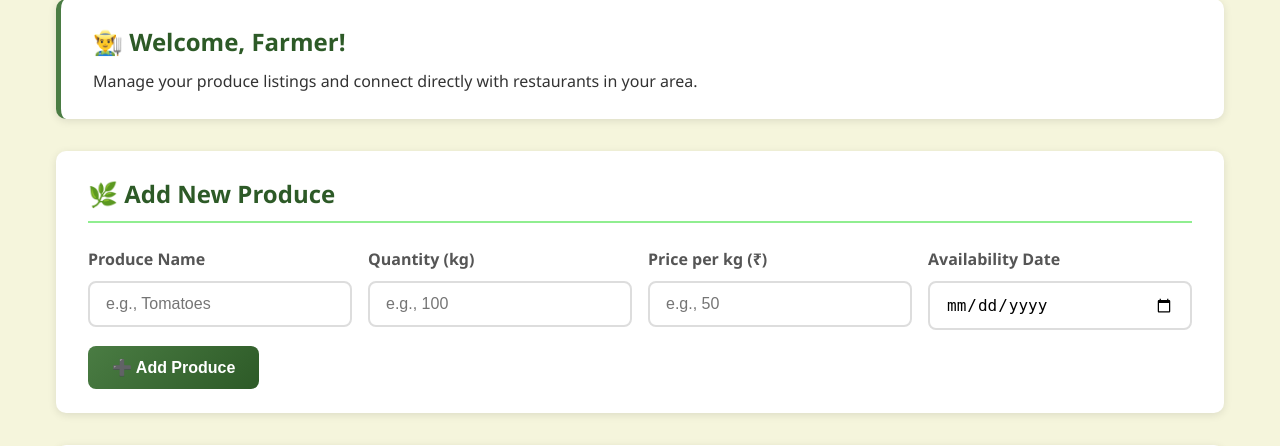
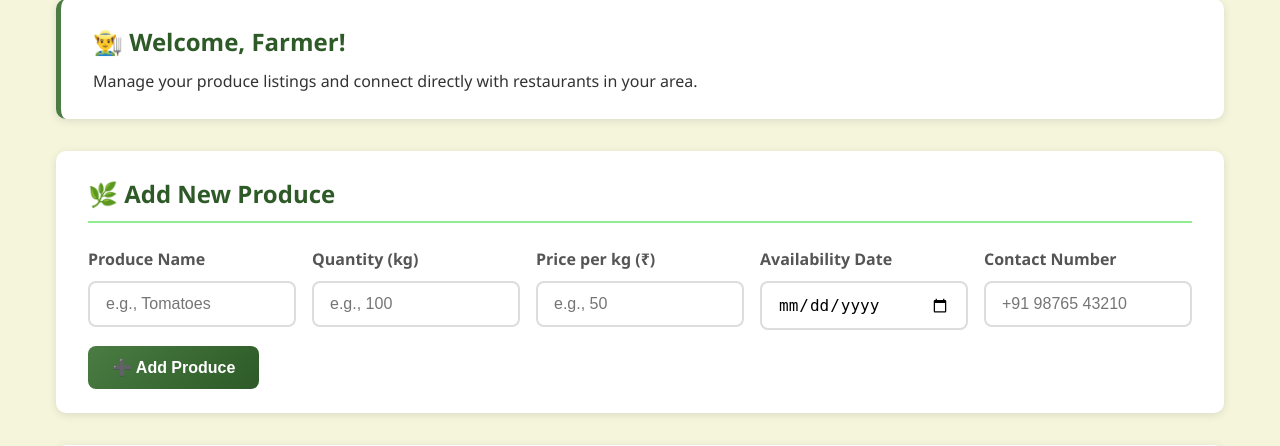
Before and after one commit to Maheshmahi280/agritech, a Django app: template myproject/frontend/templates/farmer_dashboard.html in a window 1280 px wide. Shown: the part 111-557 px from the top of the page. Run offline with Django 3.2, Linux system fonts and the light colour scheme; the template is opened without the code that fills it, so the values that code supplies are empty.

Commit message:
Fix CSRF token and form field names in Add Produce form

```diff
--- a/myproject/frontend/templates/base.html
+++ b/myproject/frontend/templates/base.html
@@ -7,8 +7,7 @@
     <title>{% block title %}AgriConnect{% endblock %}</title>
     {% load static %}
     <link rel="icon" type="image/svg+xml" href="{% static 'favicon.svg' %}">
-    <link rel="stylesheet" href="{% static 'style.css' %}">
-    {% block extra_css %}{% endblock %}
+    <link rel="stylesheet" href="{% static 'style.css' %}"> {% block extra_css %}{% endblock %}
     <style>
         * {
             margin: 0;
@@ -22,7 +21,8 @@
             background-color: #f5f5f5;
         }
 
-        html, body {
+        html,
+        body {
             height: 100%;
         }
 
--- a/myproject/frontend/templates/farmer_dashboard.html
+++ b/myproject/frontend/templates/farmer_dashboard.html
@@ -301,11 +301,12 @@
         <!-- Section: Add Produce Form -->
         <section class="card">
             <h2>🌿 Add New Produce</h2>
-            <form action="#" method="post">
+            <form action="{% url 'add_produce' %}" method="post">
+                {% csrf_token %}
                 <div class="form-grid">
                     <div class="form-group">
                         <label for="produce-name">Produce Name</label>
-                        <input type="text" id="produce-name" name="produce_name" placeholder="e.g., Tomatoes" required>
+                        <input type="text" id="produce-name" name="name" placeholder="e.g., Tomatoes" required>
                     </div>
                     <div class="form-group">
                         <label for="quantity">Quantity (kg)</label>
@@ -313,11 +314,15 @@
                     </div>
                     <div class="form-group">
                         <label for="price">Price per kg (₹)</label>
-                        <input type="number" id="price" name="price" placeholder="e.g., 50" min="1" step="0.01" required>
+                        <input type="number" id="price" name="price_per_kg" placeholder="e.g., 50" min="1" step="0.01" required>
                     </div>
                     <div class="form-group">
                         <label for="availability-date">Availability Date</label>
                         <input type="date" id="availability-date" name="availability_date" required>
+                    </div>
+                    <div class="form-group">
+                        <label for="contact-number">Contact Number</label>
+                        <input type="tel" id="contact-number" name="contact_number" placeholder="+91 98765 43210" required>
                     </div>
                 </div>
                 <button type="submit" class="btn btn-primary">➕ Add Produce</button>
```
